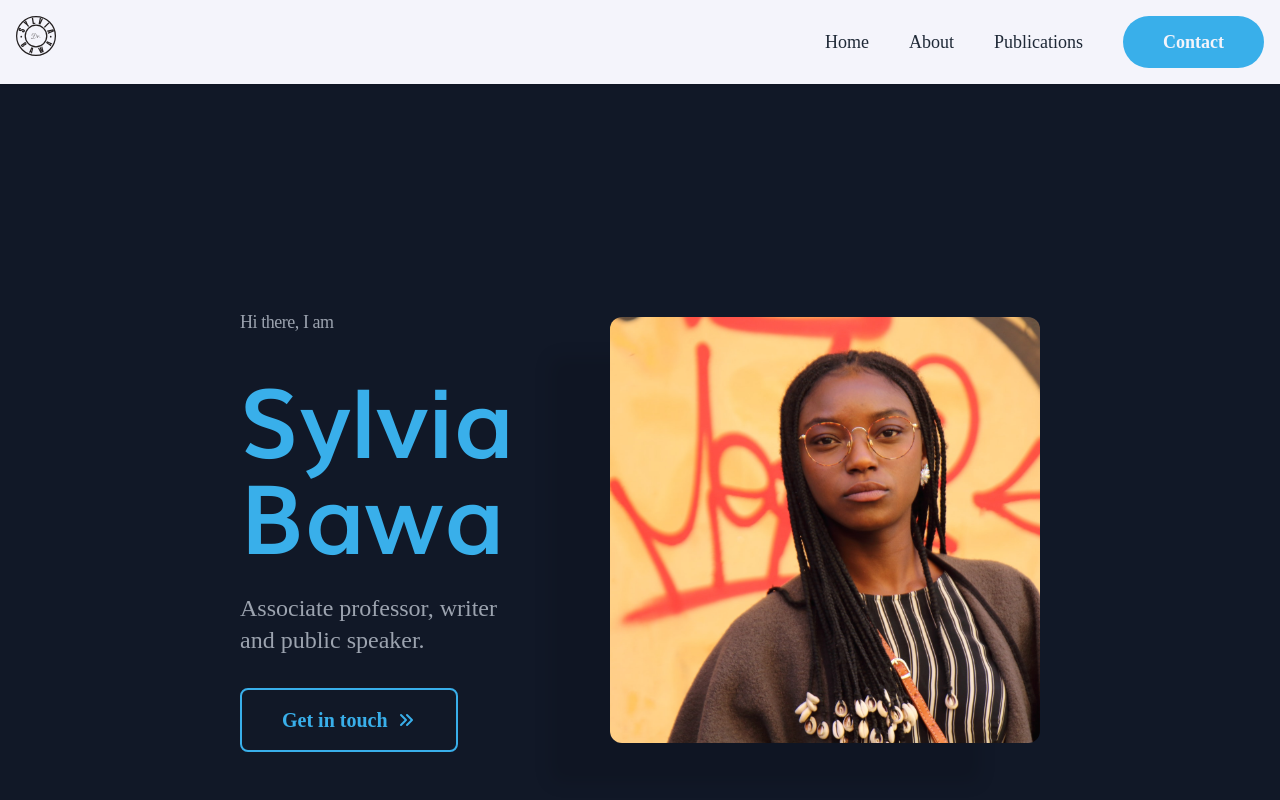
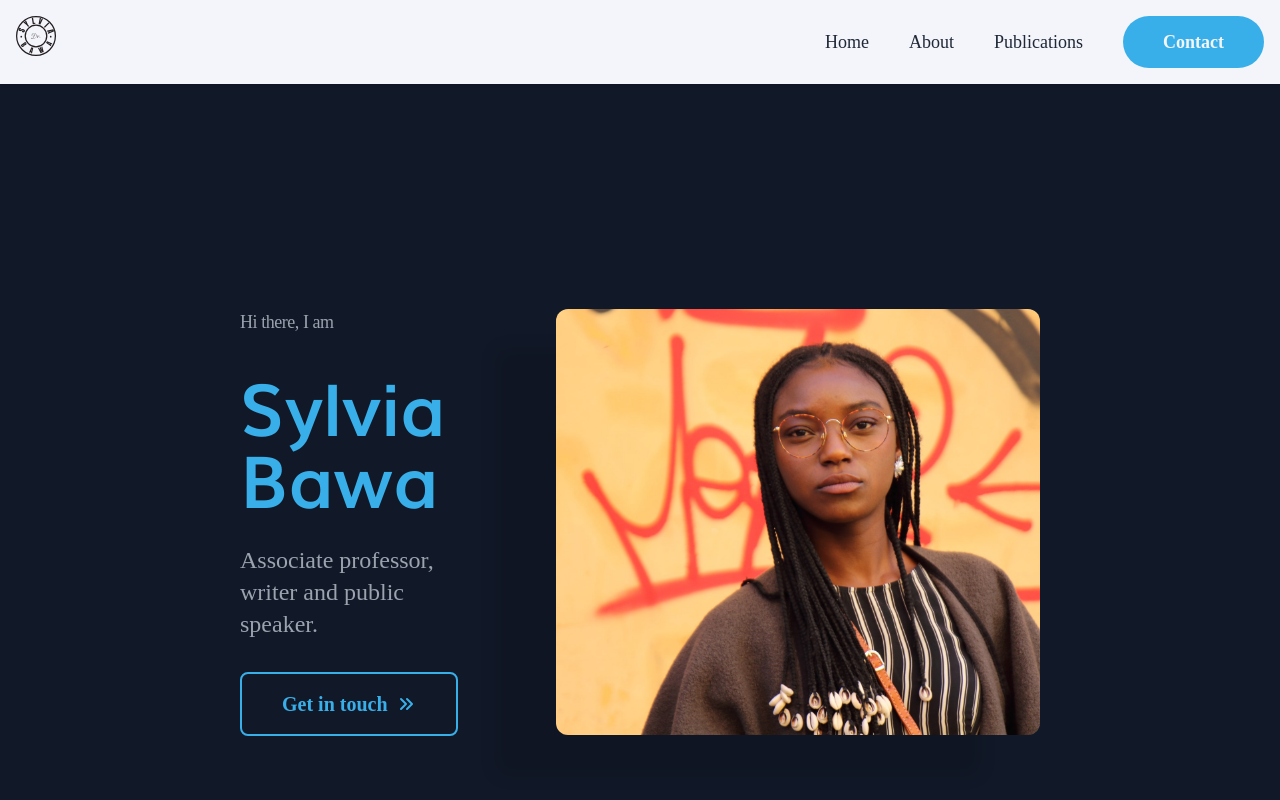
Before and after one commit to for3v3rsk/drsylviabawa, a React (Create React App) app: page / in a window 1280 px wide. Shown: the top 800 px of the page. Built offline with nearby package versions, Linux system fonts and the light colour scheme.

Commit message:
font-size reduced on name

```diff
--- a/src/components/hero/Hero.js
+++ b/src/components/hero/Hero.js
@@ -10,7 +10,7 @@ const Hero = () => {
             Hi there, I am
           </h4>
           {/* <h1 className="mb-8 muli-bold font-black sm:text-5xl text-picton-blue md:text-8xl title-font"> */}
-          <h1 className="mb-8 muli-bold font-black sm:text-4xl text-picton-blue md:text-6xl lg:text-8xl title-font">
+          <h1 className="mb-8 muli-bold font-black sm:text-4xl text-picton-blue md:text-6xl lg:text-7xl title-font">
             Sylvia Bawa
           </h1>
           <p className="mb-8 text-left max-w-prose md:text-2xl ">
```
